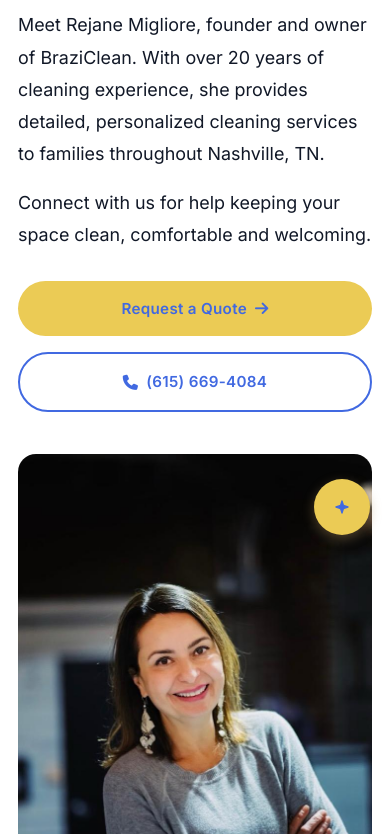
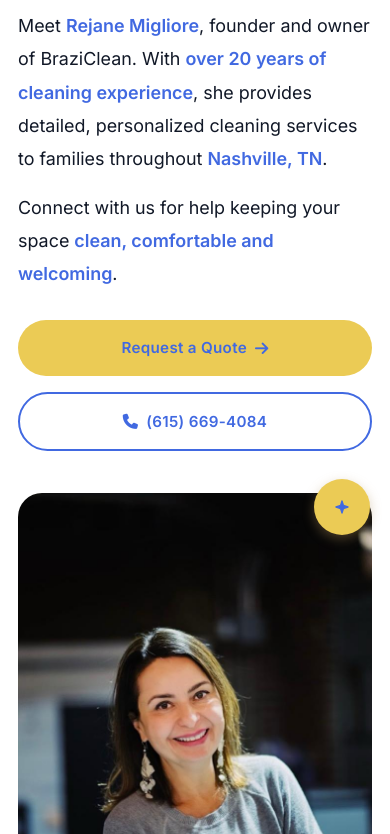
Before and after one commit to EduardoKainan/braziclear, a plain HTML site: page index.html in a window 390 px wide. Shown: the part 289-1123 px from the top of the page. Drawn offline with Linux system fonts and the light colour scheme.

Commit message:
style: enlarge hero branding and emphasize copy

```diff
--- a/index.html
+++ b/index.html
@@ -34,7 +34,7 @@ src="https://www.facebook.com/tr?id=1537355437941593&ev=PageView&noscript=1"
 <link rel="preconnect" href="https://fonts.gstatic.com" crossorigin>
 <link rel="preconnect" href="https://cdnjs.cloudflare.com" crossorigin>
 <link href="https://fonts.googleapis.com/css2?family=Inter:wght@400;500;600&family=Poppins:wght@400;500;600;700;800&display=swap" rel="stylesheet">
-<link rel="stylesheet" href="styles.css?v=reference-minimal-v2">
+<link rel="stylesheet" href="styles.css?v=hero-6040">
 <link rel="preload" href="https://cdnjs.cloudflare.com/ajax/libs/font-awesome/6.5.1/css/all.min.css" as="style" onload="this.onload=null;this.rel='stylesheet'">
 <noscript><link rel="stylesheet" href="https://cdnjs.cloudflare.com/ajax/libs/font-awesome/6.5.1/css/all.min.css"></noscript>
 </head>
@@ -58,8 +58,8 @@ height="0" width="0" style="display:none;visibility:hidden"></iframe></noscript>
   <div class="hero-content">
     <div class="section-label">BraziClean Cleaning Services, LLC</div>
     <h1>Cleaning with care, <span>experience and trust.</span></h1>
-    <p class="hero-text">Meet Rejane Migliore, founder and owner of BraziClean. With over 20 years of cleaning experience, she provides detailed, personalized cleaning services to families throughout Nashville, TN.</p>
-    <p class="hero-text">Connect with us for help keeping your space clean, comfortable and welcoming.</p>
+    <p class="hero-text">Meet <strong>Rejane Migliore</strong>, founder and owner of BraziClean. With <strong>over 20 years of cleaning experience</strong>, she provides detailed, personalized cleaning services to families throughout <strong>Nashville, TN</strong>.</p>
+    <p class="hero-text">Connect with us for help keeping your space <strong>clean, comfortable and welcoming</strong>.</p>
     <div class="hero-buttons">
       <a href="#contact" class="btn btn-primary">Request a Quote <i class="fas fa-arrow-right"></i></a>
       <a href="tel:+16156694084" class="btn btn-secondary"><i class="fas fa-phone"></i> (615) 669-4084</a>
@@ -104,7 +104,7 @@ height="0" width="0" style="display:none;visibility:hidden"></iframe></noscript>
 </div>
 </footer>
 
-<script src="script.js?v=reference-minimal-v2" defer></script>
+<script src="script.js?v=hero-6040" defer></script>
 
 
 </body>
--- a/styles.css
+++ b/styles.css
@@ -861,3 +861,23 @@ h1, h2, h3, h4, h5 { font-family: 'Inter', Arial, sans-serif; }
   .contact { padding: 88px 0 96px; }
   .quote-form-wrap .form-group.row { grid-template-columns: 1fr; gap: 0; }
 }
+
+/* ===== HERO 60/40 EMPHASIS ===== */
+.header .container { height: 108px; }
+.header-logo img { height: 94px; }
+.hero .container { grid-template-columns: 3fr 2fr; gap: 64px; }
+.hero-content { max-width: none; }
+.hero-text { font-size: 1.28rem; line-height: 1.85; }
+.hero-text strong { font-weight: 700; color: var(--navy); }
+.hero-image { width: 100%; }
+.hero-image img { width: 100%; height: 650px; object-fit: cover; object-position: center 18%; border-radius: 24px; }
+@media (max-width: 1024px) {
+  .hero .container { grid-template-columns: 1fr; gap: 42px; }
+  .hero-image img { height: 540px; }
+}
+@media (max-width: 600px) {
+  .header .container { height: 88px; }
+  .header-logo img { height: 78px; }
+  .hero-text { font-size: 1.12rem; }
+  .hero-image img { height: 500px; }
+}
```
